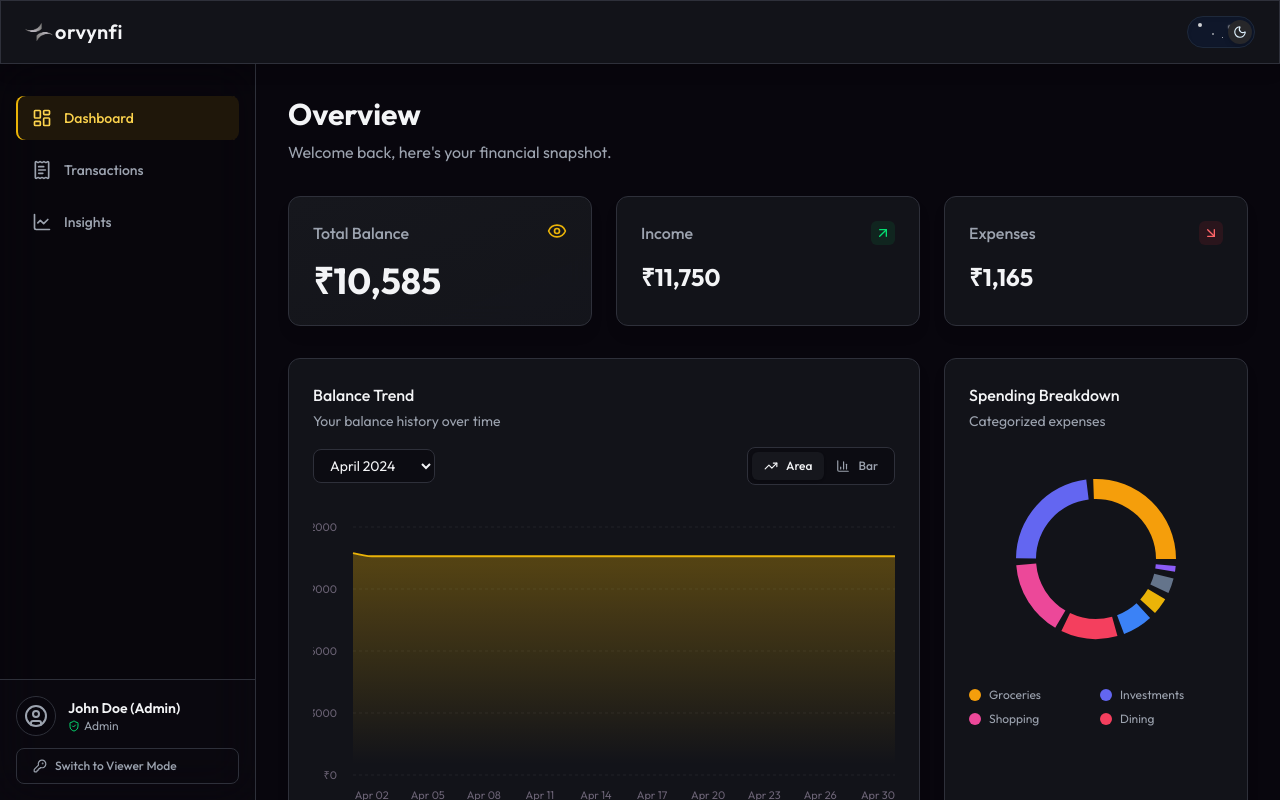
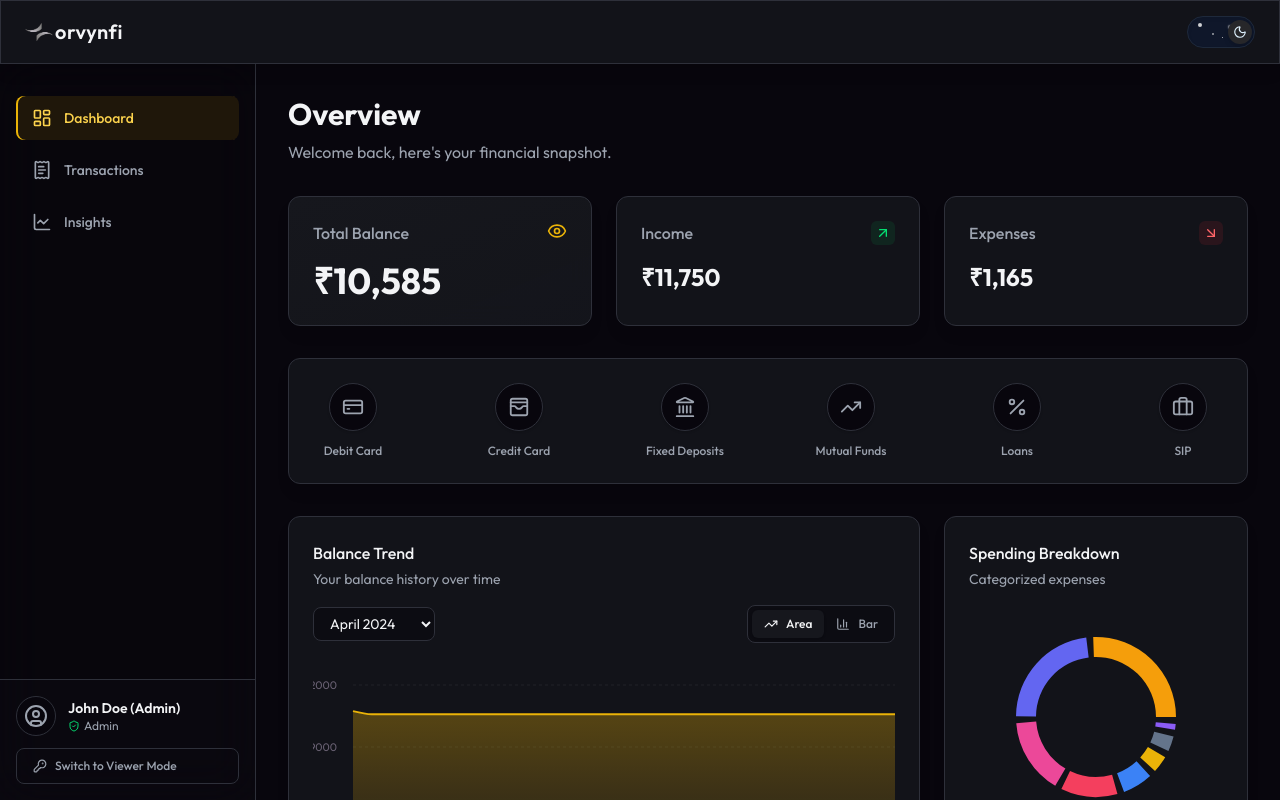
Before and after one commit to XSTRANGER-7/zorvyn-fi, a React (Vite) app: page / in a window 1280 px wide. Shown: the top 800 px of the page. Built offline with nearby package versions, Linux system fonts and the light colour scheme.

Commit message:
services added in dashboard

```diff
--- a/src/index.css
+++ b/src/index.css
@@ -44,6 +44,14 @@
   .text-glow {
     text-shadow: 0 0 20px rgba(234, 179, 8, 0.4);
   }
+
+  .hide-scrollbar {
+    -ms-overflow-style: none;
+    scrollbar-width: none;
+  }
+  .hide-scrollbar::-webkit-scrollbar {
+    display: none;
+  }
 }
 
 /* Custom Scrollbar for a premium feel */
--- a/src/pages/Dashboard.tsx
+++ b/src/pages/Dashboard.tsx
@@ -4,7 +4,7 @@ import { BalanceChart } from '../components/charts/BalanceChart';
 import { CategoryChart } from '../components/charts/CategoryChart';
 import { formatCurrency } from '../utils/helpers';
 import { useTransactionStore } from '../store/useTransactionStore';
-import { ArrowUpRight, ArrowDownRight, Eye, EyeOff } from 'lucide-react';
+import { ArrowUpRight, ArrowDownRight, Eye, EyeOff, CreditCard, WalletCards, Landmark, TrendingUp, Percent, Briefcase } from 'lucide-react';
 
 export function Dashboard() {
   const { transactions } = useTransactionStore();
@@ -68,6 +68,32 @@ export function Dashboard() {
         </Card>
       </div>
 
+      {/* Quick Links Section */}
+      <Card className="p-4 lg:p-6">
+        <div className="flex justify-between items-center overflow-x-auto gap-6 hide-scrollbar">
+          {[
+            { icon: CreditCard, label: 'Debit Card' },
+            { icon: WalletCards, label: 'Credit Card' },
+            { icon: Landmark, label: 'Fixed Deposits' },
+            { icon: TrendingUp, label: 'Mutual Funds' },
+            { icon: Percent, label: 'Loans' },
+            { icon: Briefcase, label: 'SIP' },
+          ].map((service, idx) => (
+            <button
+              key={idx}
+              className="flex flex-col items-center justify-center gap-3 min-w-[80px] group focus:outline-none"
+            >
+              <div className="w-12 h-12 rounded-full bg-finance-dark border border-finance-border flex items-center justify-center text-finance-textMuted group-hover:border-finance-accent group-hover:text-finance-accent shadow-sm group-hover:shadow-[0_0_15px_rgba(234,179,8,0.2)] transition-all duration-300">
+                <service.icon size={22} />
+              </div>
+              <span className="text-xs font-medium text-finance-textMuted group-hover:text-finance-textMain transition-colors whitespace-nowrap">
+                {service.label}
+              </span>
+            </button>
+          ))}
+        </div>
+      </Card>
+
       <div className="grid grid-cols-1 lg:grid-cols-3 gap-6">
         {/* Main Chart */}
         <Card className="lg:col-span-2">
```
